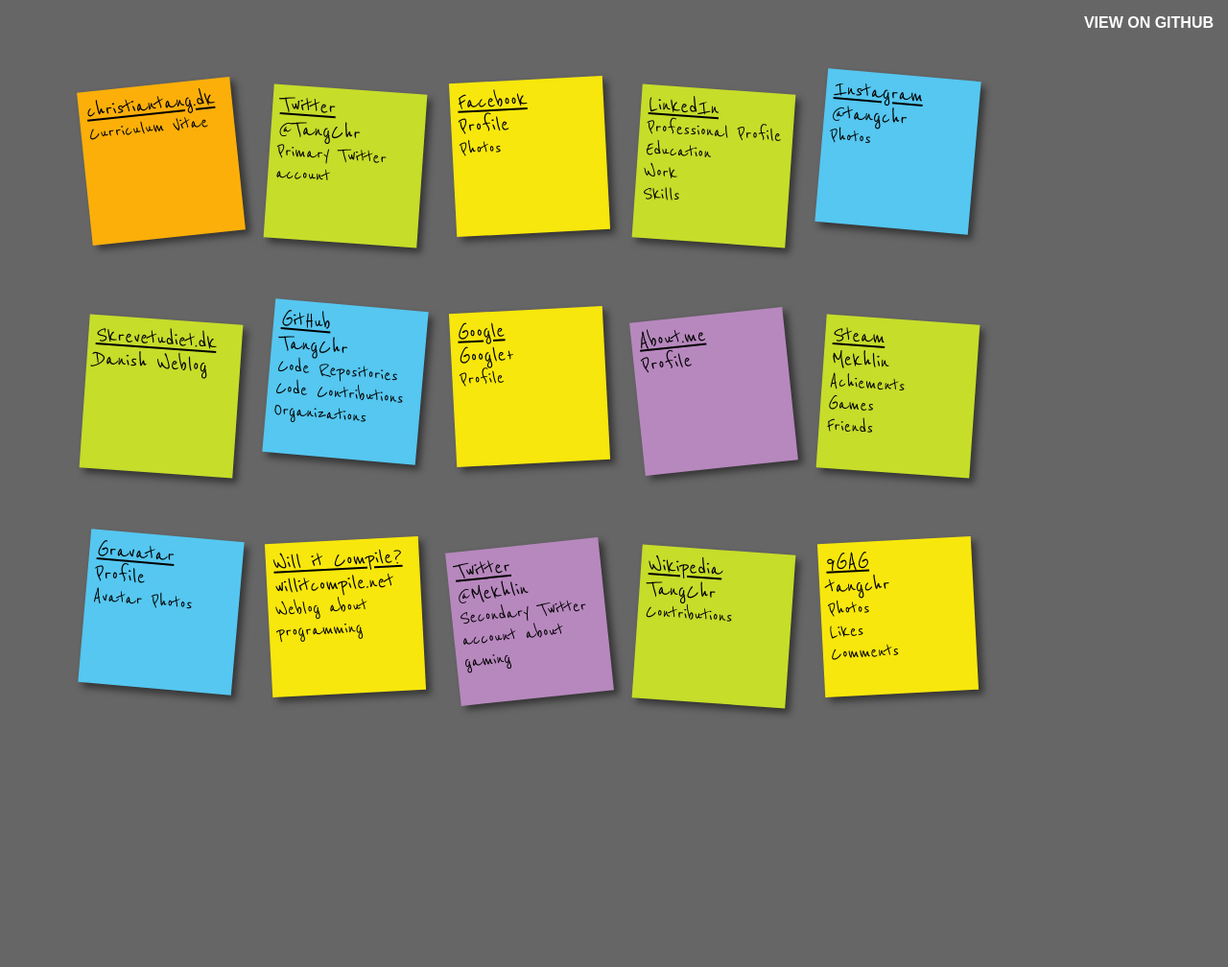
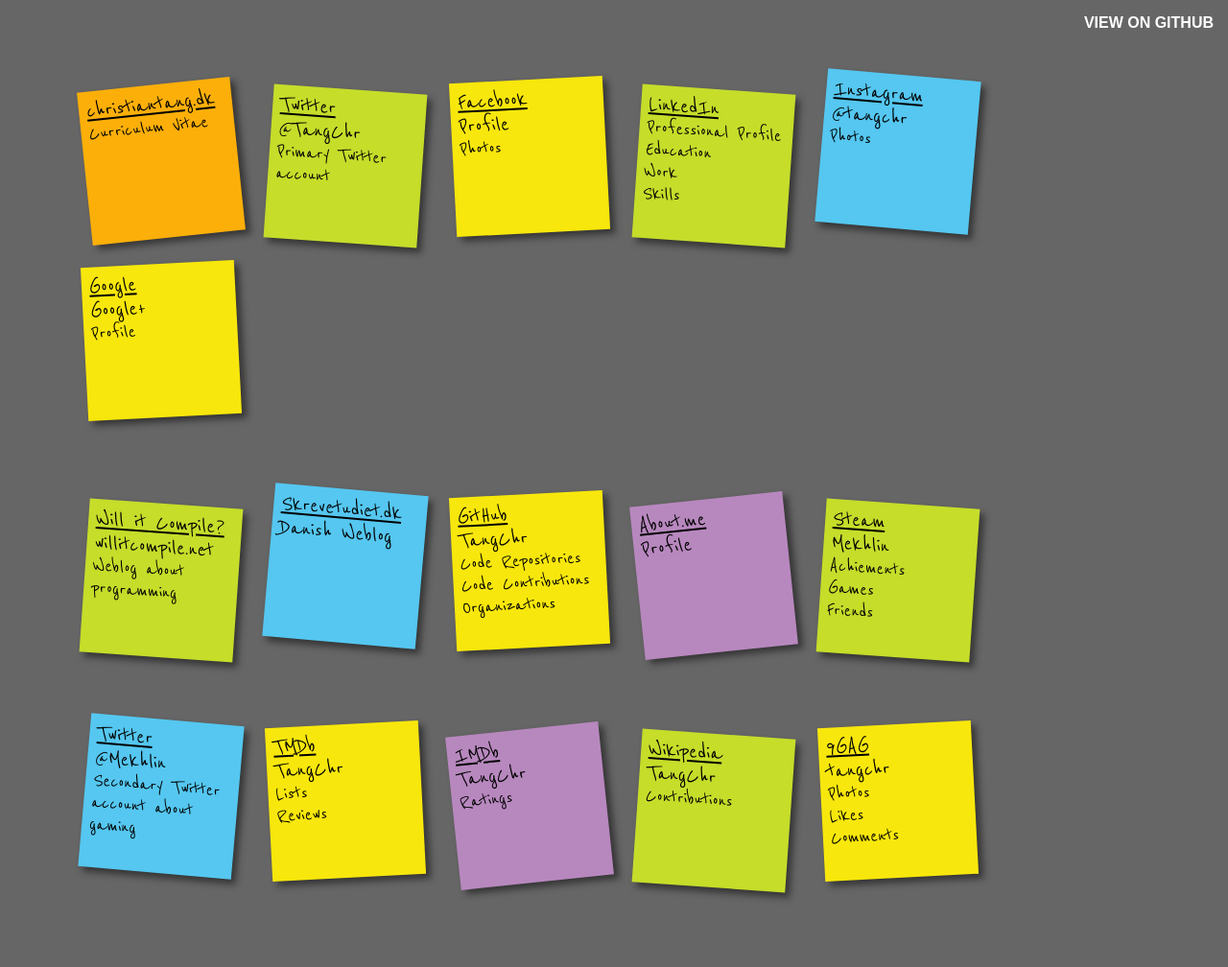
Before and after one commit to TangChr/Seaweed, a Jekyll site: the page built from index.html, in a window 1280 px wide. Shown: the whole page at 96% size. Built offline with Jekyll 4.4.1, drawn with Linux system fonts in a browser that asks for light colours; before the commit the page ends 900 px from its top, so only the background shows below that.

Commit message:
Added TMDb & IMDb. Also removed Gravatar

```diff
--- a/_data/row1.yml
+++ b/_data/row1.yml
@@ -20,3 +20,9 @@
   url:    http://instagram.com/tangchr
   header: "@tangchr"
   lines:  ["Photos"]
+
+- title:  Google
+  url:    https://plus.google.com/+ChristianTangChristensenProfile
+  header: Google+
+  lines:  ["Profile"]
+  rel:    me
--- a/_data/row3.yml
+++ b/_data/row3.yml
@@ -1,17 +1,17 @@
-- title:  Gravatar
-  url:    https://en.gravatar.com/tangchr
-  header: Profile
-  lines:  ["Avatar Photos"]
-
-- title:  "Will it Compile?"
-  url:    http://willitcompile.net
-  header: "willitcompile.net"
-  lines:  ["Weblog about programming"]
-
 - title:  Twitter
   url:    https://twitter.com/Mekhlin
   header: "@Mekhlin"
   lines:  ["Secondary Twitter account about gaming"]
+
+- title:  TMDb
+  url:    https://www.themoviedb.org/account/TangChr
+  header: TangChr
+  lines:  ["Lists", "Reviews"]
+
+- title:  IMDb
+  url:    http://www.imdb.com/user/ur6002114/ratings
+  header: TangChr
+  lines:  ["Ratings"]
 
 - title:  Wikipedia
   url:    https://en.wikipedia.org/wiki/Special:Contributions/TangChr
```
Also changed, not shown: _data/row2.yml (+5 -6 lines).
